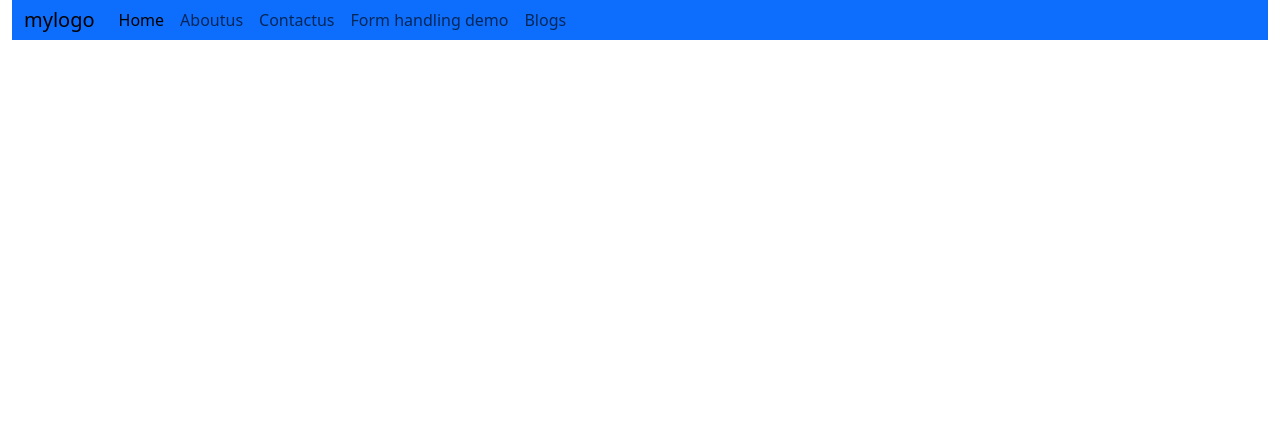
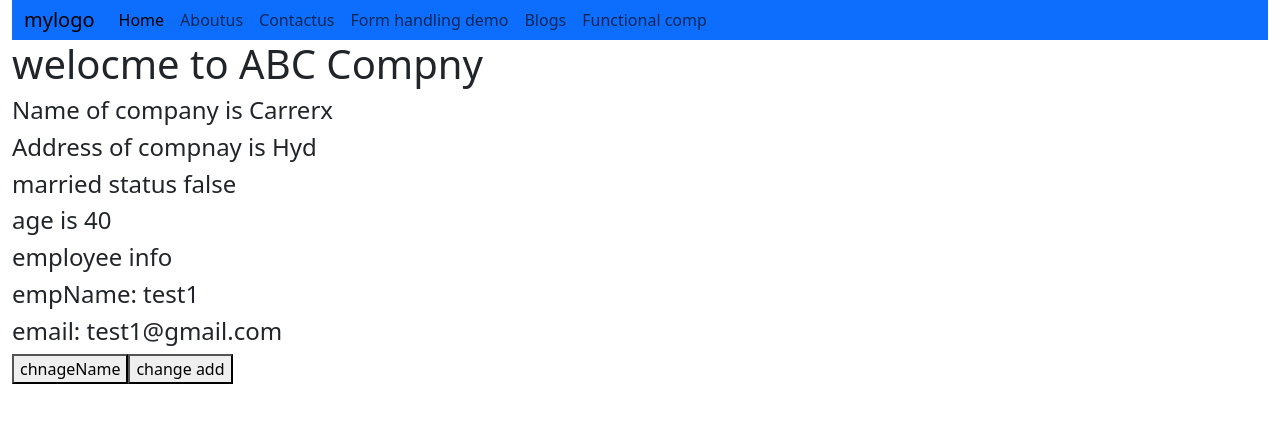
Before and after one commit to smishra1000/fsd-mwf, a React (Create React App) app in the folder reactjs-sessions/sample-app/: page /functions in a window 1280 px wide. Shown: the top 422 px of the page. Built offline with nearby package versions, Linux system fonts and the light colour scheme.

Commit message:
functional comp started

```diff
--- a/reactjs-sessions/sample-app/src/App.js
+++ b/reactjs-sessions/sample-app/src/App.js
@@ -11,6 +11,7 @@ import Aboutus from "./pages/Aboutus";
 import Contactus from "./pages/Contactus"
 import { BrowserRouter, Routes, Route } from "react-router-dom"
 import Navbar from "./pages/Navbar";
+import Company from "./functional-comp/Company";
 function App() {
   return (
     <div className="App container-fluid">
@@ -44,6 +45,7 @@ function App() {
           <Route path="contactus" element={<Contactus />}></Route>
           <Route path="formhandling" element={<FormHandling />}></Route>
           <Route path="blogs" element={<Blogs />}></Route>
+          <Route path="functions" element={<Company />}></Route>
         </Routes>
       </BrowserRouter>
     </div>
--- a/reactjs-sessions/sample-app/src/class-based/Blogs.jsx
+++ b/reactjs-sessions/sample-app/src/class-based/Blogs.jsx
@@ -47,6 +47,10 @@ class Blogs extends React.Component {
         )
 
     }
+
+    componentWillUnmount(){
+        console.log("componenet will unmount is calling from blogs")
+    }
 }
 
 export default Blogs
--- a/reactjs-sessions/sample-app/src/class-based/FormHandling.jsx
+++ b/reactjs-sessions/sample-app/src/class-based/FormHandling.jsx
@@ -115,6 +115,12 @@ class FormHandling extends React.Component {
             </div>
         )
     }
+
+    componentWillUnmount(){
+        console.log("componenet will unmount is calling from from handling")
+
+        alert("hey your fprm is unsaved do you wnat to procedd")
+    }
 }
 
 export default FormHandling
--- /dev/null
+++ b/reactjs-sessions/sample-app/src/functional-comp/Company.jsx
@@ -0,0 +1,34 @@
+import { useState } from "react"
+function Company() {
+    const [name,setName] = useState("Carrerx");
+    console.log(useState(10))
+    const [address,setAddress] = useState("Hyd");
+    const [isMarried] = useState(false)
+    const [age] = useState(40)
+    const [employee] = useState({empName:"test1",email:"test1@gmail.com"})
+
+    const updateName = ()=>{
+        setName("carrerx updated")
+    }
+
+    const updateAddress = ()=>{
+        setAddress("Blr")
+    }
+    return(
+        <div>
+            <h1>welocme to ABC Compny</h1>
+            <h4>Name of company is {name}</h4>
+            <h4>Address of compnay is {address}</h4>
+            <h4>married status {isMarried.toString()}</h4>
+            <h4>age is {age}</h4>
+            <h4>employee info</h4>
+            <h4>empName: {employee.empName}</h4>
+            <h4>email: {employee.email}</h4>
+            <button onClick={()=>updateName()}>chnageName</button>
+            <button onClick={()=>updateAddress()}>change add</button>
+
+        </div>
+    )
+}
+
+export default Company
--- a/reactjs-sessions/sample-app/src/pages/Navbar.jsx
+++ b/reactjs-sessions/sample-app/src/pages/Navbar.jsx
@@ -32,6 +32,9 @@ function Navbar() {
                         <li className="nav-item">
                             <Link to="blogs" className="nav-link" >Blogs</Link>
                         </li>
+                        <li className="nav-item">
+                            <Link to="functions" className="nav-link" >Functional comp</Link>
+                        </li>
                     </ul>
                 </div>
             </div>
```
